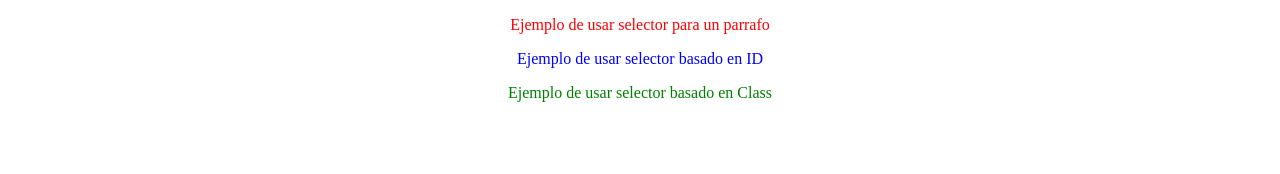
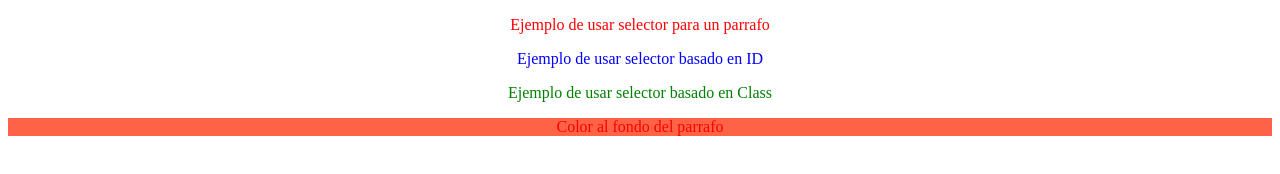
Before and after one commit to sebasvalencia/CSS, a plain HTML site: page index.html in a window 1280 px wide. Drawn offline with Linux system fonts and the light colour scheme.

Commit message:
Background-color

```diff
--- a/estilos.css
+++ b/estilos.css
@@ -10,3 +10,7 @@ p{
 .pClass{
     color: green;
 }
+
+.fondoParrafo{
+    background-color: tomato;
+}
--- a/index.html
+++ b/index.html
@@ -12,5 +12,6 @@
     <p>Ejemplo de usar selector para un parrafo</p>
     <p id="pId">Ejemplo de usar selector basado en ID</p>
     <p class="pClass">Ejemplo de usar selector basado en Class</p>
+    <p class="fondoParrafo">Color al fondo del parrafo</p>
 </body>
 </html>
```
Also changed, not shown: 1 other file.
